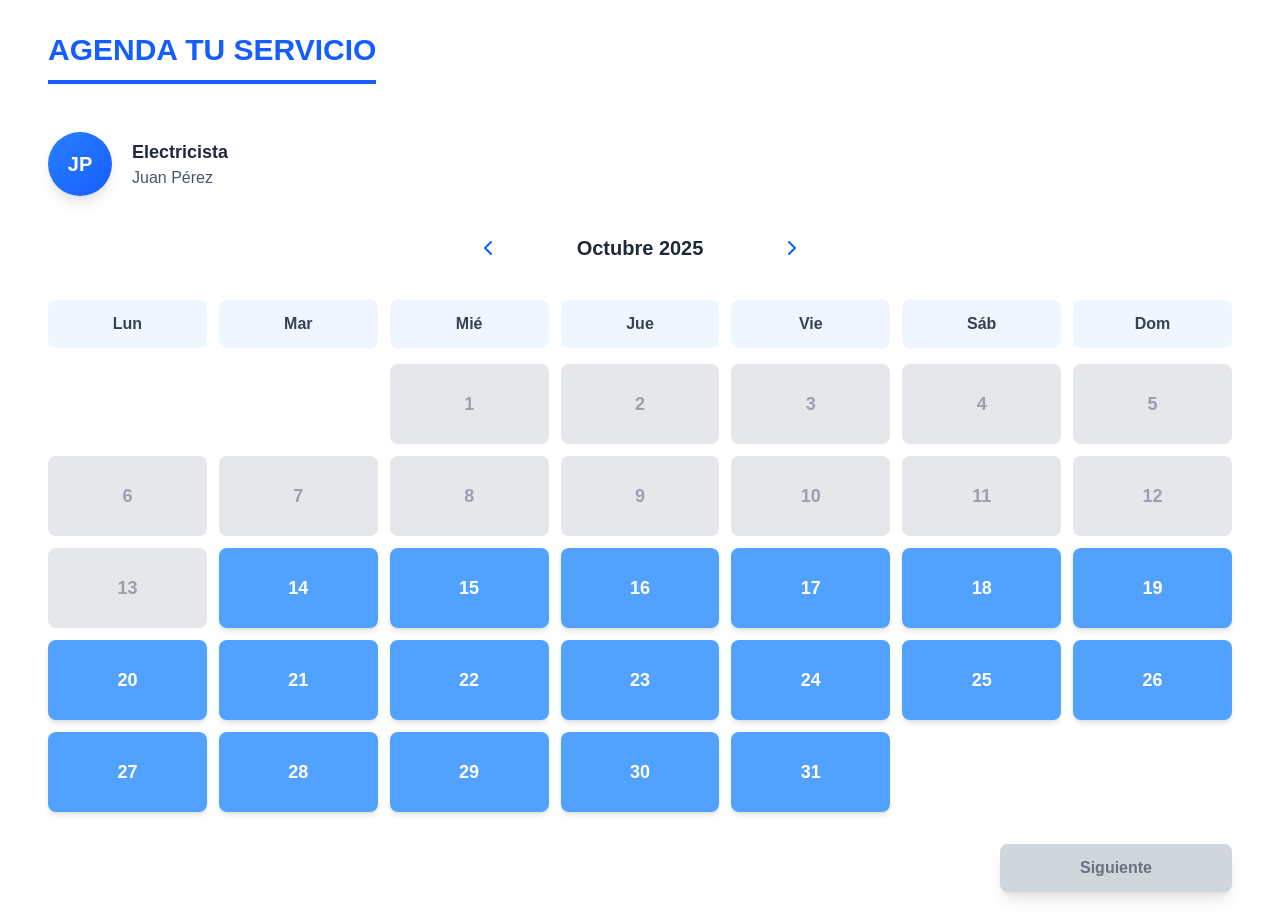
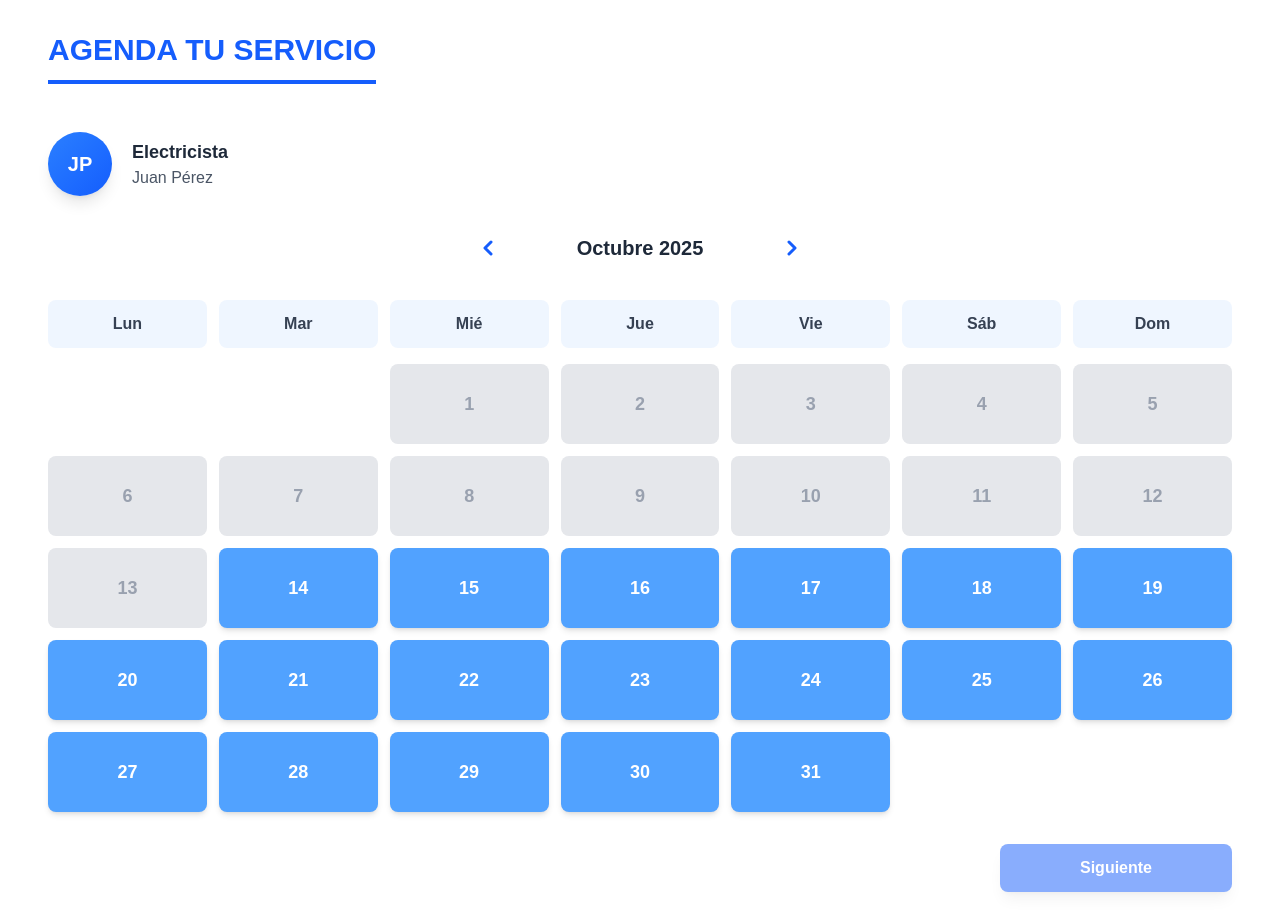
Before and after one commit to robertgt0/alquiler_front, a Next.js app: page /agenda_proveedor in a window 1280 px wide. Built offline with nearby package versions, Linux system fonts and the light colour scheme; no server answers.

Commit message:
Add functionality to show horarios and improve button styles in Calendario component

```diff
--- a/src/app/agenda_proveedor/components/calendario.tsx
+++ b/src/app/agenda_proveedor/components/calendario.tsx
@@ -5,6 +5,8 @@ import Horario from "./horarios";
 import { DisponibilidadAPIService, InfoProveedor } from "../services/disponibilidad-api.service";
 
 const Calendario: React.FC = () => {
+  const [mostrarHorarios, setMostrarHorarios] = useState(false);
+
   const hoy = new Date();
   const [currentMonth, setCurrentMonth] = useState(hoy.getMonth());
   const [currentYear, setCurrentYear] = useState(hoy.getFullYear());
@@ -84,8 +86,7 @@ const Calendario: React.FC = () => {
 
   const handleSiguiente = () => {
     if (fechaSeleccionada) {
-      // Este trigger hará que se muestre el componente Horario
-      // debido al condicional if (fechaSeleccionada) más abajo
+      setMostrarHorarios(true);
     }
   };
 
@@ -132,13 +133,16 @@ const Calendario: React.FC = () => {
     return celdas;
   };
 
-  if (fechaSeleccionada) {
+  if (mostrarHorarios && fechaSeleccionada) {
     return (
       <Horario
         fechaSeleccionada={fechaSeleccionada}
         proveedorId="proveedor_123"
         infoProveedor={infoProveedor}
-        onVolver={() => setFechaSeleccionada(null)}
+        onVolver={() => {
+          setFechaSeleccionada(null);
+          setMostrarHorarios(false);
+        }}
       />
     );
   }
@@ -175,7 +179,7 @@ const Calendario: React.FC = () => {
               className="text-blue-600 hover:text-blue-700 transition-all hover:bg-blue-50 rounded-lg p-2"
               aria-label="Mes anterior"
             >
-              <svg width="24" height="24" viewBox="0 0 24 24" fill="none" stroke="currentColor" strokeWidth="2" strokeLinecap="round" strokeLinejoin="round">
+              <svg width="24" height="24" viewBox="0 0 24 24" fill="none" stroke="currentColor" strokeWidth="3" strokeLinecap="round" strokeLinejoin="round">
                 <polyline points="15 18 9 12 15 6"></polyline>
               </svg>
             </button>
@@ -187,7 +191,7 @@ const Calendario: React.FC = () => {
               className="text-blue-600 hover:text-blue-700 transition-all hover:bg-blue-50 rounded-lg p-2"
               aria-label="Mes siguiente"
             >
-              <svg width="24" height="24" viewBox="0 0 24 24" fill="none" stroke="currentColor" strokeWidth="2" strokeLinecap="round" strokeLinejoin="round">
+              <svg width="24" height="24" viewBox="0 0 24 24" fill="none" stroke="currentColor" strokeWidth="3" strokeLinecap="round" strokeLinejoin="round">
                 <polyline points="9 18 15 12 9 6"></polyline>
               </svg>
             </button>
@@ -212,11 +216,7 @@ const Calendario: React.FC = () => {
             <button
               onClick={handleSiguiente}
               disabled={!fechaSeleccionada}
-              className={`px-20 py-3 rounded-lg text-base font-bold transition-all shadow-lg ${
-                fechaSeleccionada
-                  ? "bg-blue-600 text-white hover:bg-blue-700 hover:shadow-xl cursor-pointer"
-                  : "bg-gray-300 text-gray-500 cursor-not-allowed"
-              }`}
+              className="px-20 py-3 rounded-lg text-base font-bold transition-all shadow-lg bg-blue-600 text-white hover:bg-blue-700 hover:shadow-xl cursor-pointer disabled:opacity-50 disabled:cursor-not-allowed"
             >
               Siguiente
             </button>
```
